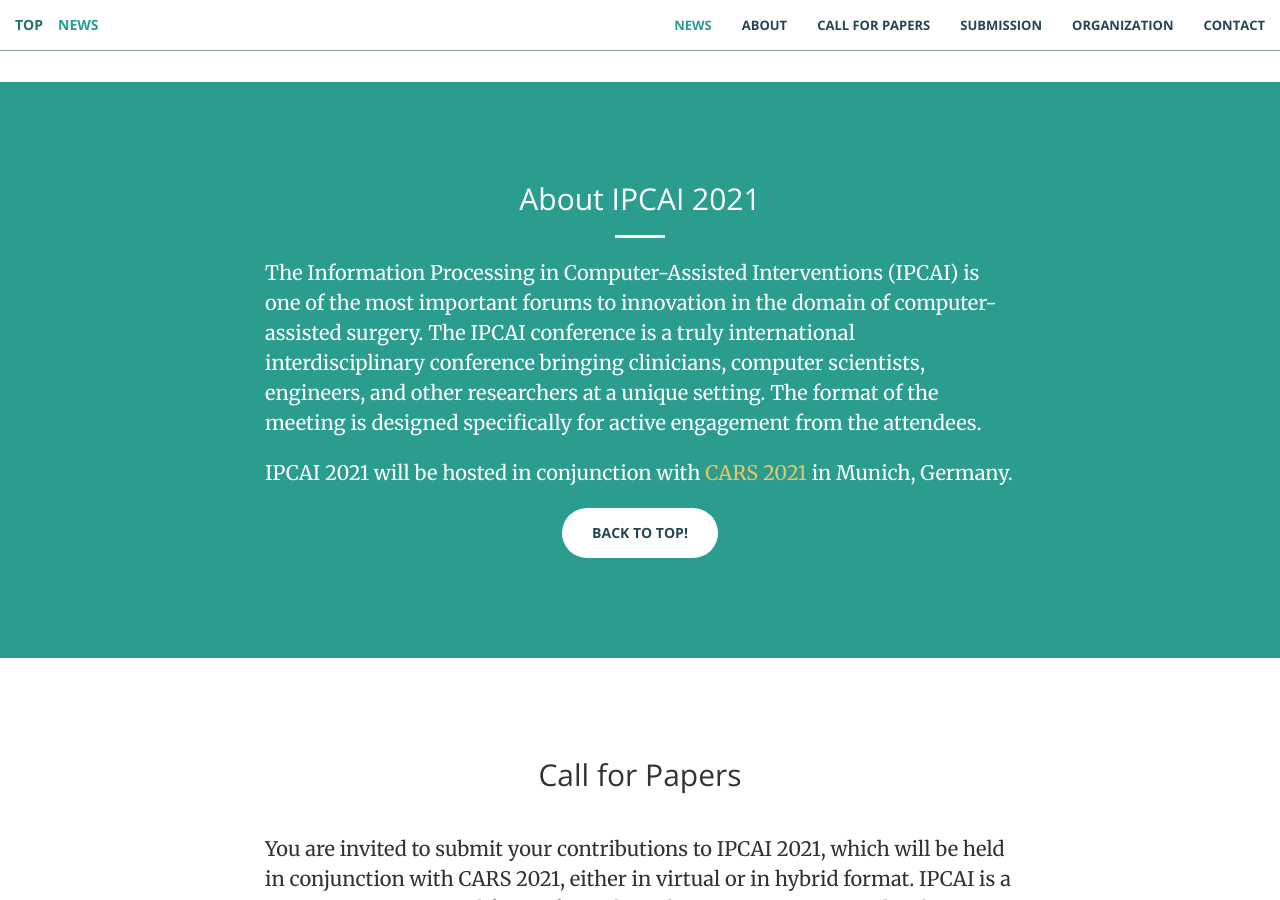
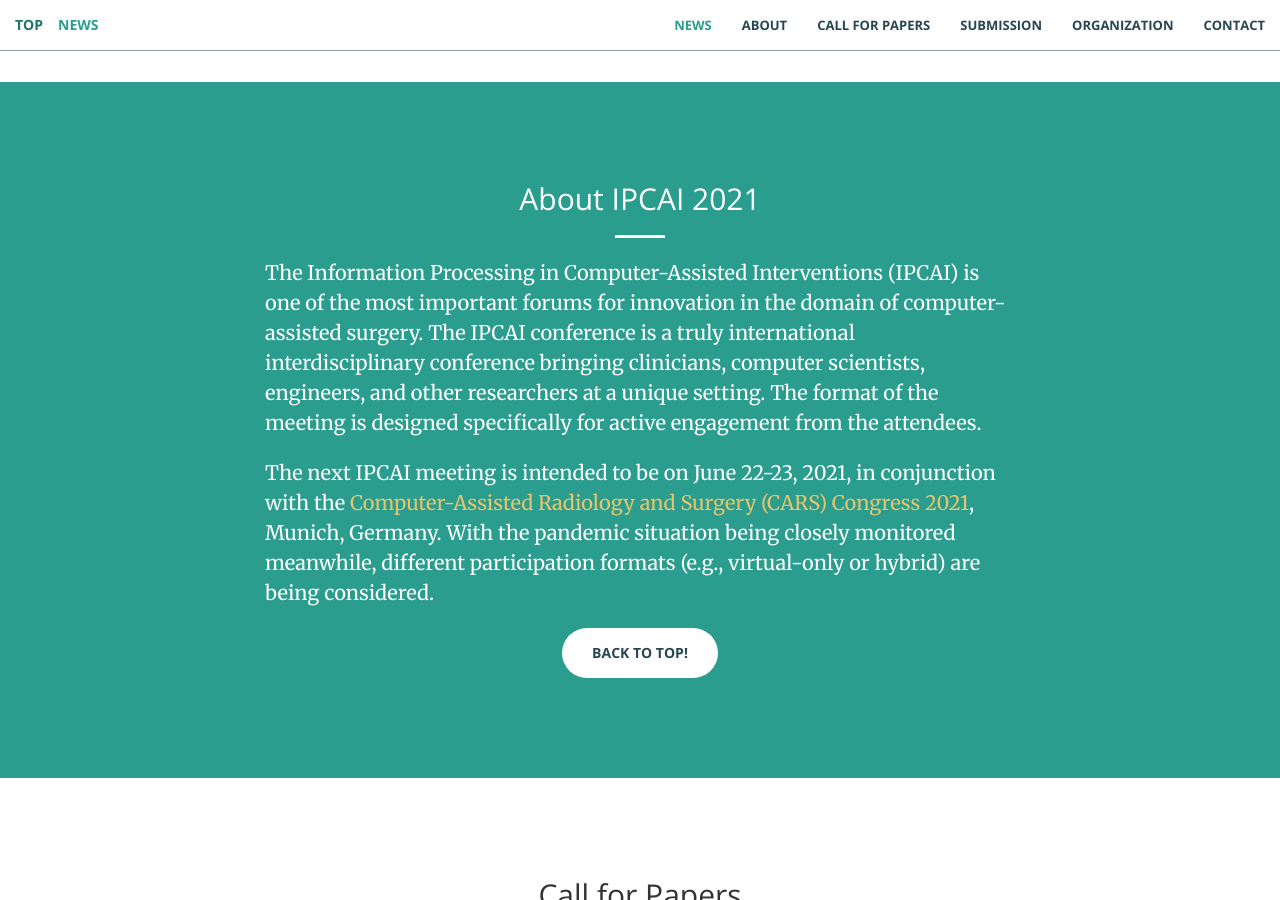
Before and after one commit to ipcai2021/ipcai2021.github.io, a Jekyll site: the page built from index.html, in a window 1280 px wide and 900 px high, scrolled down 1494 px. Built offline with Jekyll 4.4.1, drawn with Linux system fonts in a browser that asks for light colours.

Commit message:
Update about.html

```diff
--- a/_includes/about.html
+++ b/_includes/about.html
@@ -4,9 +4,10 @@
             <div class="col-lg-8 col-lg-offset-2 text-center">
                 <h2 class="section-heading">About IPCAI 2021</h2>
                 <hr class="light">
-                <p class="text-left">The Information Processing in Computer-Assisted Interventions (IPCAI) is one of the most important forums to innovation in the domain of computer-assisted surgery. The IPCAI conference is a truly international interdisciplinary conference bringing clinicians, computer scientists, engineers, and other researchers at a unique setting. The format of the meeting is designed specifically for active engagement from the attendees.</p>
+                <p class="text-left">The Information Processing in Computer-Assisted Interventions (IPCAI) is one of the most important forums for innovation in the domain of computer-assisted surgery. The IPCAI conference is a truly international interdisciplinary conference bringing clinicians, computer scientists, engineers, and other researchers at a unique setting. The format of the meeting is designed specifically for active engagement from the attendees.</p>
 
-				<p class="text-left">IPCAI 2021 will be hosted in conjunction with <a class="page-scroll" href="https://www.cars-int.org/" style="color: rgb(233,196,106)" target="_blank">CARS 2021</a> in Munich, Germany.</p>
+		<p class="text-left">The next IPCAI meeting is intended to be on June 22-23, 2021, in conjunction with the <a class="page-scroll" href="https://www.cars-int.org/" style="color: rgb(233,196,106)" target="_blank">Computer-Assisted Radiology and Surgery (CARS) Congress 2021</a>, Munich, Germany.
+With the pandemic situation being closely monitored meanwhile, different participation formats (e.g., virtual-only or hybrid) are being considered.</p>
 
                 <a href="#page-top" class="btn btn-default btn-xl page-scroll">Back to top!</a>
             </div>
```
